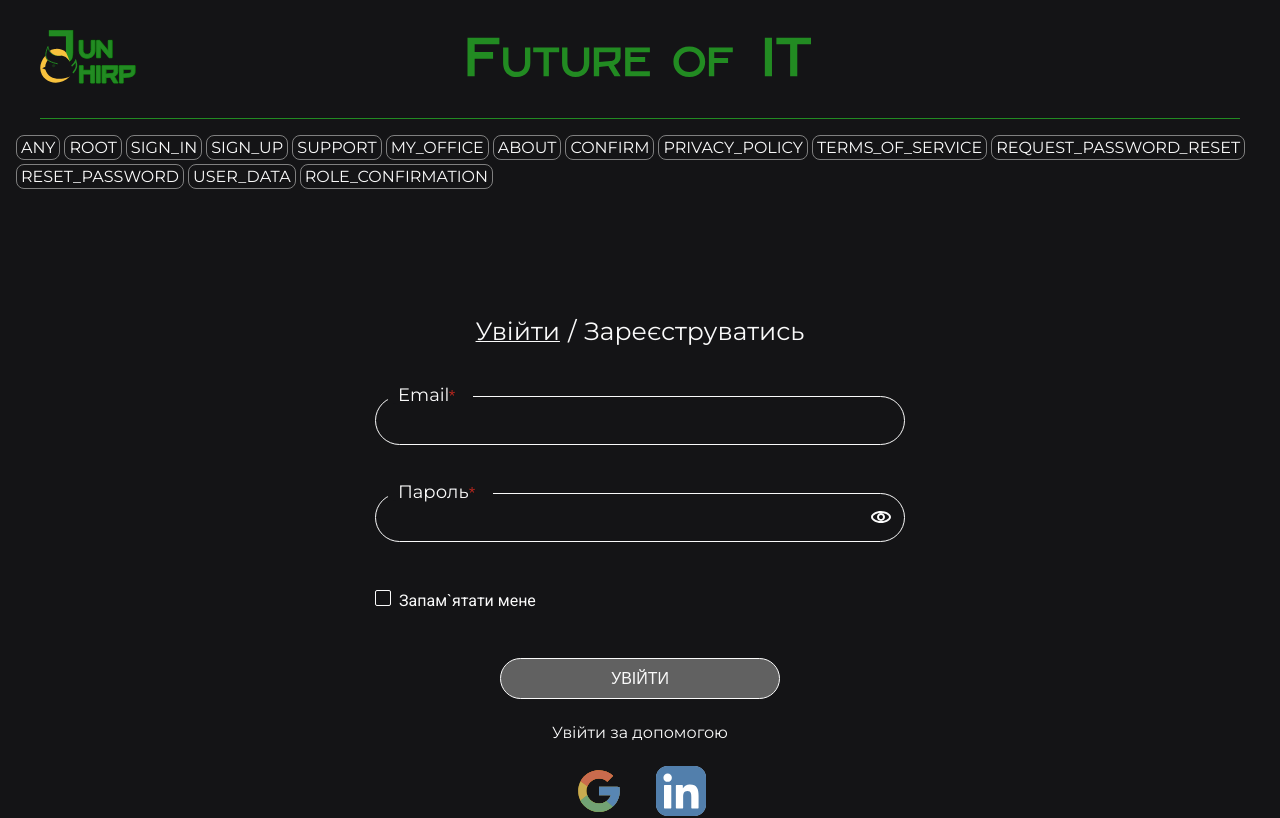
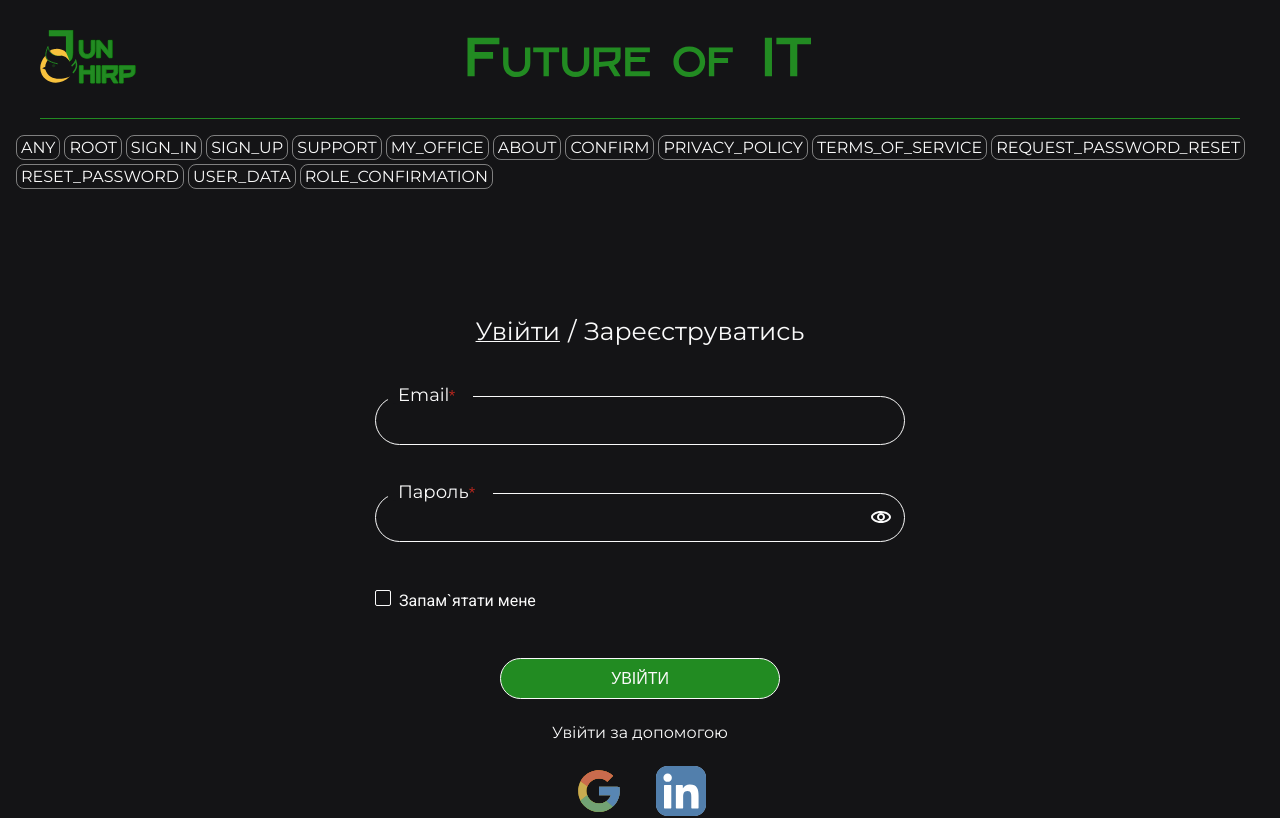
Before and after one commit to VitalikN/jun-chirp, a Next.js app: page /sign-in in a window 1280 px wide. Shown: the top 818 px of the page. Built offline with nearby package versions, Linux system fonts and the light colour scheme; no server answers.

Commit message:
fix button

```diff
--- a/src/app/confirm/page.tsx
+++ b/src/app/confirm/page.tsx
@@ -3,7 +3,6 @@
 import React from "react";
 
 import { Field, Form, Formik } from "formik";
-
 
 import styles from "./styles.module.scss";
 import useEmailConfirmation from "@/hooks/useEmailConfirmation";
--- a/src/components/auth/Register/RegisterFormik.tsx
+++ b/src/components/auth/Register/RegisterFormik.tsx
@@ -44,6 +44,7 @@ const RegisterFormik = () => {
           dirty,
           values,
           handleChange: formikHandleChange,
+          isValid,
         }) => (
           <Form className={s.form}>
             <FormField
@@ -157,7 +158,9 @@ const RegisterFormik = () => {
               />
               <Button
                 className={`${s.styledBtn} ${
-                  !touched.userName ||
+                  isLoading || isValid
+                    ? s.valid
+                    : !touched.userName ||
                       errors.userName ||
                       !touched.email ||
                       errors.email ||
--- a/src/components/auth/SignIn/SignInFormik.tsx
+++ b/src/components/auth/SignIn/SignInFormik.tsx
@@ -29,7 +29,13 @@ const SignInFormik = () => {
         onSubmit={handleSubmit}
         validationSchema={validationSchemaSignIn}
       >
-        {({ errors, touched, dirty, handleChange: formikHandleChange }) => (
+        {({
+          errors,
+          touched,
+          dirty,
+          handleChange: formikHandleChange,
+          isValid,
+        }) => (
           <Form className={s.form}>
             <FormField
               name={"email"}
@@ -75,8 +81,8 @@ const SignInFormik = () => {
 
             <Button
               className={`${s.styledBtn} ${
-                isLoading
-                  ? s.styledBtn
+                isLoading || isValid
+                  ? s.valid
                   : !touched.email ||
                     errors.email ||
                     !touched.password ||
```
Lines whose indentation alone changed are shown as unchanged.
